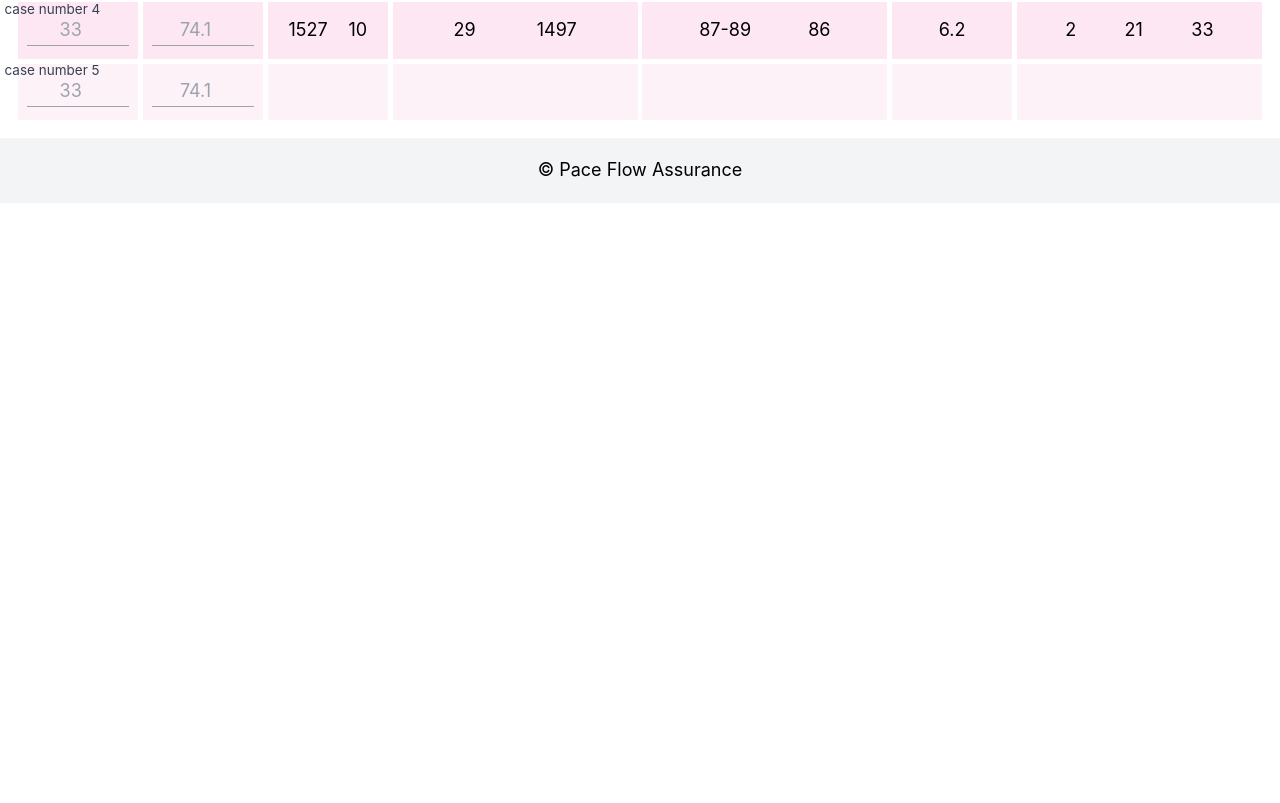
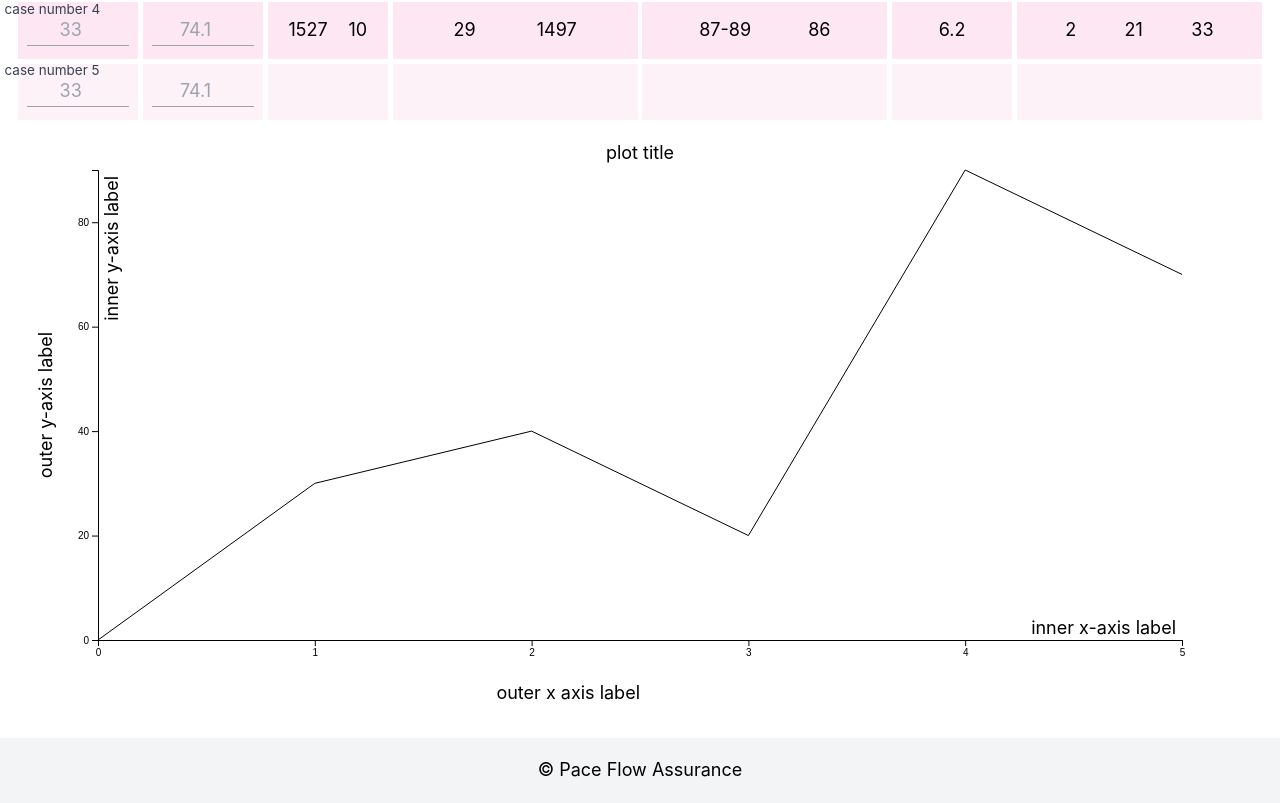
Before and after one commit to Jerell/sphering, a Next.js app: page / in a window 1280 px wide. Shown: the part 774-1577 px from the top of the page. Before the commit the page ends 977 px from the top, so only its background shows below. Built offline with nearby package versions, Linux system fonts and the light colour scheme.

Commit message:
simple plot

```diff
--- /dev/null
+++ b/components/xy.js
@@ -0,0 +1,116 @@
+import { useRef, useEffect } from "react";
+import * as d3 from "d3";
+
+export default function XY() {
+  const ref = useRef();
+
+  function init() {
+    ref.current.innerHTML = "";
+
+    const margin = { top: 50, right: 80, bottom: 80, left: 80 },
+      width = ref.current.clientWidth - margin.left - margin.right,
+      height = 600 - margin.top - margin.bottom;
+
+    const svg = d3
+      .select(ref.current)
+      .append("svg")
+      .attr("width", width + margin.left + margin.right)
+      .attr("height", height + margin.top + margin.bottom);
+
+    const data = [
+      { x: 0, y: 0 },
+      { x: 1, y: 30 },
+      { x: 2, y: 40 },
+      { x: 3, y: 20 },
+      { x: 4, y: 90 },
+      { x: 5, y: 70 },
+    ];
+
+    const xVal = (d) => d.x;
+    const yVal = (d) => d.y;
+
+    const x = d3.scaleLinear().domain(d3.extent(data, xVal)).range([0, width]);
+    const y = d3.scaleLinear().domain(d3.extent(data, yVal)).range([height, 0]);
+
+    const line = d3
+      .line()
+      .x((d) => x(d.x))
+      .y((d) => y(d.y));
+
+    const xAxis = d3.axisBottom(x).ticks(5);
+    const yAxis = d3.axisLeft(y).ticks(4);
+
+    // Frame
+    const g = svg
+      .append("g")
+      .attr("transform", `translate(${margin.left}, ${margin.top})`);
+
+    // Axes
+    g.append("g").attr("class", "y axis").call(yAxis);
+    g.append("g")
+      .attr("class", "x axis")
+      .attr("transform", `translate(0, ${height})`)
+      .call(xAxis);
+
+    // Axis labels
+    g.append("text") // inner x-axis label
+      .attr("class", "x label")
+      .attr("text-anchor", "end")
+      .attr("x", width - 6)
+      .attr("y", height - 6)
+      .text("inner x-axis label");
+
+    g.append("text") // outer x-axis label
+      .attr("class", "x label")
+      .attr("text-anchor", "end")
+      .attr("x", width / 2)
+      .attr("y", height + (2 * margin.bottom) / 3 + 6)
+      .text("outer x axis label");
+
+    g.append("text") // plot title
+      .attr("class", "x label")
+      .attr("text-anchor", "middle")
+      .attr("x", width / 2)
+      .attr("y", -margin.top / 2)
+      .attr("dy", "+.75em")
+      .text("plot title");
+
+    g.append("text") // inner y-axis label
+      .attr("class", "y label")
+      .attr("text-anchor", "end")
+      .attr("x", -6)
+      .attr("y", 6)
+      .attr("dy", ".75em")
+      .attr("transform", "rotate(-90)")
+      .text("inner y-axis label");
+
+    g.append("text") // outer y-axis label
+      .attr("class", "x label")
+      .attr("text-anchor", "middle")
+      .attr("x", -height / 2)
+      .attr("y", -6 - margin.left / 3)
+      .attr("dy", "-.75em")
+      .attr("transform", "rotate(-90)")
+      .text("outer y-axis label");
+
+    // Data
+    g.append("path") // plot the data as a line
+      .datum(data)
+      .attr("class", "line")
+      .attr("d", line)
+      .style("fill", "none")
+      .style("stroke", "#fff")
+      .transition()
+      .delay(500)
+      .duration(1000)
+      .style("stroke", "#000");
+  }
+
+  useEffect(init, []);
+
+  return (
+    <>
+      <div ref={ref}></div>
+    </>
+  );
+}
--- a/pages/index.js
+++ b/pages/index.js
@@ -1,6 +1,7 @@
 import Layout from "../components/layout";
 import { getPagesObj } from "../lib/pages";
 import CalcTable from "../components/calcTable";
+import XY from "../components/xy";
 
 export async function getStaticProps() {
   const pagesData = getPagesObj();
@@ -15,6 +16,7 @@ export default function Page({ pagesData }) {
   return (
     <Layout pagesData={pagesData}>
       <CalcTable />
+      <XY />
     </Layout>
   );
 }
```
